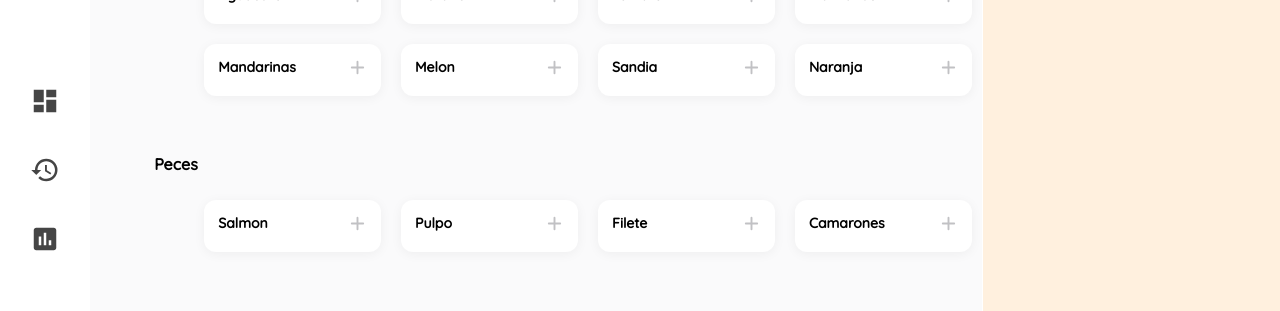
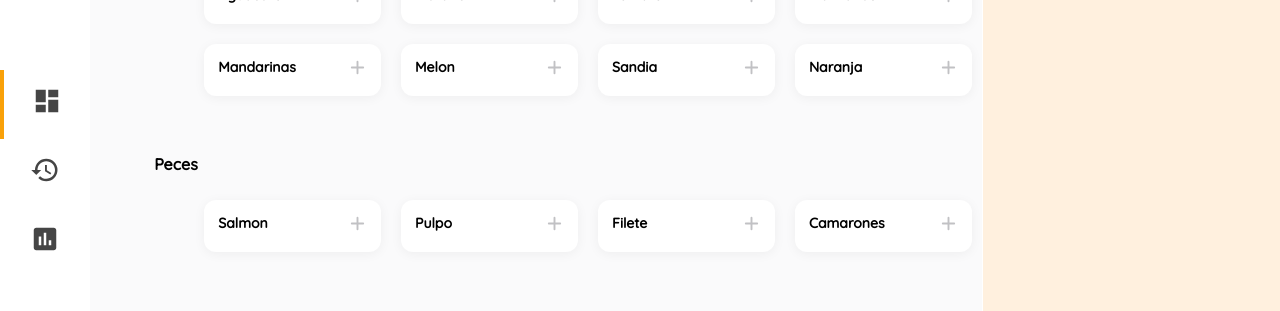
Before and after one commit to Codigo-bit-mx/ShoppingCart, a React (Create React App) app: page / in a window 1280 px wide. Shown: the part 168-479 px from the top of the page. Built offline with nearby package versions, Linux system fonts and the light colour scheme.

Commit message:
se agrego EL CONTEXT de navegacion y se habilito de manera correcta la navegacion

```diff
--- a/src/componentes/Navegacion.js
+++ b/src/componentes/Navegacion.js
@@ -1,7 +1,9 @@
-import React, {Fragment} from 'react';
+import React, {Fragment, useContext} from 'react';
 import styled from 'styled-components';
 import { MdDashboard, MdRestore, MdAssessment, MdShoppingCart } from "react-icons/md";
 
+//context
+import dashContext from '../context/dashbord/dashContext';
 
 const NavegacionDIV = styled.div`
     height: 100%;
@@ -10,20 +12,22 @@ const NavegacionDIV = styled.div`
     grid-template-columns: 1fr;
     grid-template-rows: 1fr 3fr 1fr;
 `;
-
 const Img = styled.img`
     width: 38.76px;
     height: 38.89px;
 `;
-
 const Ul = styled.ul`
     list-style: none;
     padding: 3em 0;
 `;
-
 const Li = styled.li`
     padding: 1em;
     margin: 0em 0 0 0;
+    border-left: ${
+        ({viewproductos, viewhistory, viewmetricas}) => viewproductos ? '4px solid #F9A109' :
+            viewhistory ? '4px solid #F9A109' :
+            viewmetricas ? '4px solid #F9A109' : null
+    };
 
     p{
         font-size: 30px;
@@ -31,17 +35,14 @@ const Li = styled.li`
         color: #454545;
     }
 `;
-
 const CampoDIV = styled.div`
     text-align: center;
     margin: 1em 0 0 0;
 `;
-
 const CampoUl = styled.div`
     text-align: center;
     margin: 1em 0 0 0;
 `;
-
 const CampoSPAN = styled.div`
     text-align: center;
     margin: auto 1em;
@@ -55,8 +56,15 @@ const CampoSPAN = styled.div`
     }
 `;
 
+
 const Navegacion = () => {
+
+    const dashsContext = useContext(dashContext);
+    const { vistaProducto, vistaHistoria, vistaMetricas,
+            viewproductos, viewhistory, viewmetricas } = dashsContext;
+
     return (
+
     <Fragment>
 
     <NavegacionDIV>
@@ -67,9 +75,15 @@ const Navegacion = () => {
 
       <CampoUl>
           <Ul>
-              <Li> <p> <MdDashboard /></p> </Li>
-              <Li> <p> <MdRestore /> </p> </Li>
-              <Li> <p> <MdAssessment /></p> </Li>
+              <Li
+                 viewproductos = {viewproductos}
+              > <p onClick={() => vistaProducto()}> <MdDashboard /></p> </Li>
+              <Li
+                 viewhistory={viewhistory}
+              > <p onClick={() => vistaHistoria()}> <MdRestore /> </p> </Li>
+              <Li
+                 viewmetricas={viewmetricas}
+              > <p onClick={() => vistaMetricas()}> <MdAssessment /></p> </Li>
           </Ul>
       </CampoUl>
 
--- a/src/componentes/Tienda.js
+++ b/src/componentes/Tienda.js
@@ -16,11 +16,11 @@ const Tienda = () => {
 
     return(
         <ContMarket>
+
         { viewproductos ?  <ListaTienda />  :
           viewhistory   ?  <p>vista historia</p> :
           viewmetricas  ?   <p>vista metricas</p> : null
         }
-
 
         </ContMarket>
     )
--- a/src/context/dashbord/dashReducer.js
+++ b/src/context/dashbord/dashReducer.js
@@ -1,13 +1,21 @@
 import {
     VISTA_PRODUCTO,
-    VISTA_HISORIA,
+    VISTA_HISTORIA,
     VISTA_METRICAS
 } from '../../types/index';
 
 export default (state, action) => {
     switch(action.type){
 
-        case VISTA_HISORIA:
+        case VISTA_PRODUCTO:
+            return{
+                ...state,
+                viewproductos: true,
+                viewhistory: false,
+                viewmetricas: false
+            }
+
+       case VISTA_HISTORIA:
             return{
                 ...state,
                 viewproductos: false,
@@ -15,6 +23,14 @@ export default (state, action) => {
                 viewmetricas: false
             }
 
+            case VISTA_METRICAS:
+                return{
+                    ...state,
+                    viewproductos: false,
+                    viewhistory: false,
+                    viewmetricas: true
+                }
+
         default:
             return state;
     }
--- a/src/context/dashbord/dashState.js
+++ b/src/context/dashbord/dashState.js
@@ -4,7 +4,7 @@ import dashReducer from './dashReducer';
 
 import {
     VISTA_PRODUCTO,
-    VISTA_HISORIA,
+    VISTA_HISTORIA,
     VISTA_METRICAS
 } from '../../types/index';
 
@@ -18,9 +18,21 @@ const DashState = props => {
 
     const [state, dispatch] = useReducer(dashReducer, initialState);
 
+    const vistaProducto = () => {
+        dispatch({
+            type: VISTA_PRODUCTO
+        })
+    }
+
     const vistaHistoria = () => {
         dispatch({
-            type: VISTA_HISORIA
+            type: VISTA_HISTORIA
+        })
+    }
+
+    const vistaMetricas = () => {
+        dispatch({
+            type: VISTA_METRICAS
         })
     }
 
@@ -31,7 +43,9 @@ const DashState = props => {
             viewproductos: state.viewproductos,
             viewhistory: state.viewhistory,
             viewmetricas: state.viewmetricas,
-            vistaHistoria
+            vistaProducto,
+            vistaHistoria,
+            vistaMetricas
             }}
         >
             {props.children}
--- a/src/types/index.js
+++ b/src/types/index.js
@@ -0,0 +1,5 @@
+
+//Navegacion
+export const VISTA_PRODUCTO = 'VISTA_PRODUCTO';
+export const VISTA_HISTORIA = 'VISTA_HISTORIA';
+export const VISTA_METRICAS = 'VISTA_METRICAS';
```
